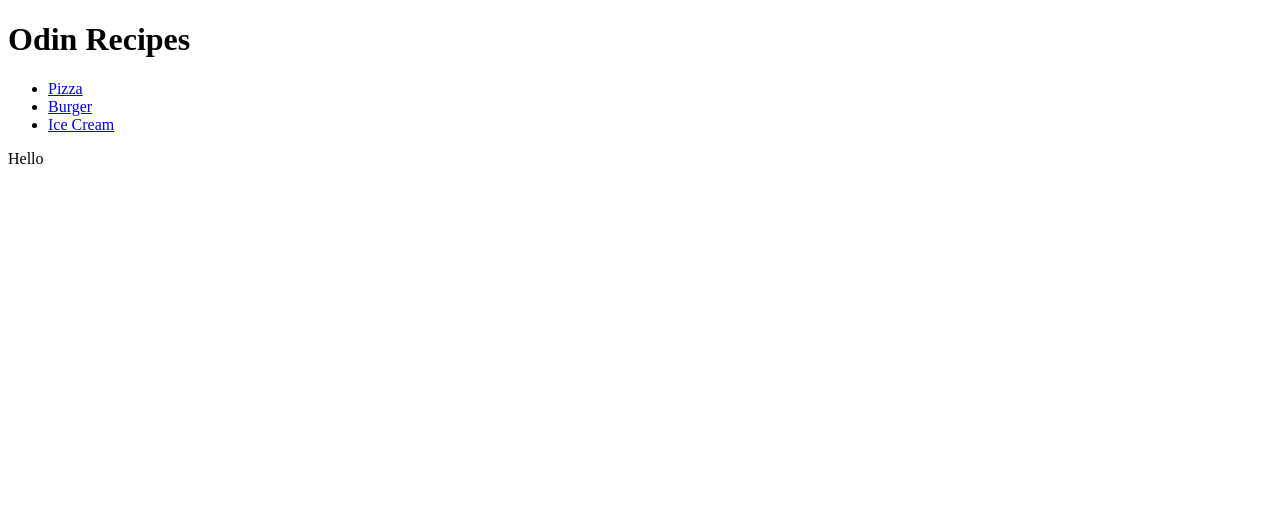
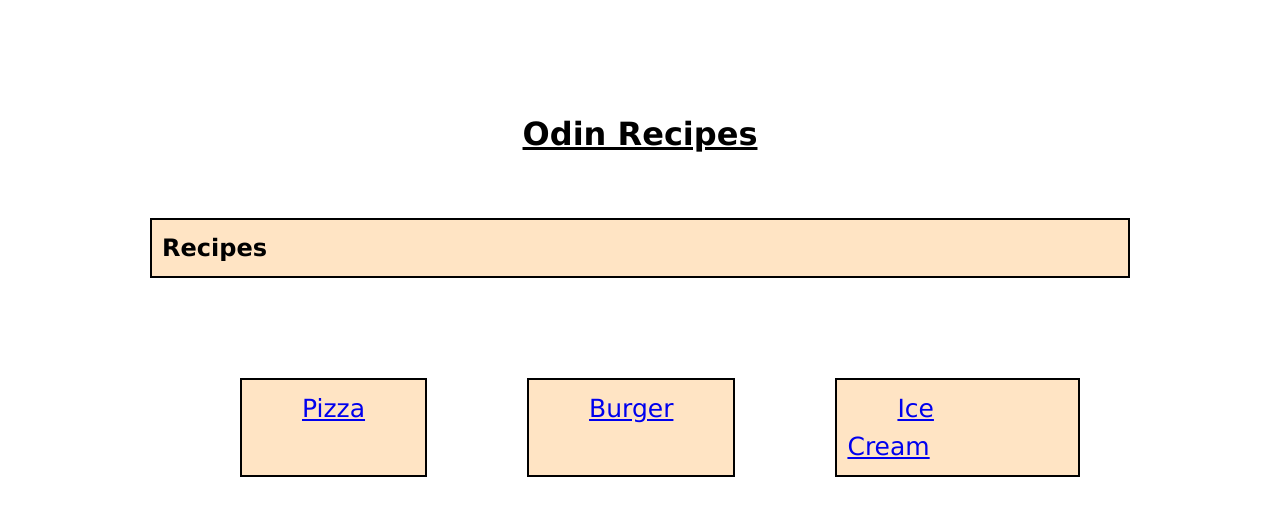
Before and after one commit to Haru-143/odin-recipes, a plain HTML site: page index.html in a window 1280 px wide. Drawn offline with Linux system fonts and the light colour scheme.

Commit message:
feat: add flex display and background colors on homepage

```diff
--- a/index.html
+++ b/index.html
@@ -3,17 +3,19 @@
     <head>
         <meta charset="UTF-8">
         <title>Recipe</title>
+        <link rel="stylesheet" href="style.css">
     </head>
 
+    <div class="homepage">
         <body>
-        <h1>Odin Recipes</h1>
+            <h1 class="recipe-title">Odin Recipes</h1>
             <!-- Link to Recipes -->
-        <ul>
+             <h2>Recipes</h2>
+            <ul class="recipe-list">
                 <li><a href="recipes/pizza.html">Pizza</a></li>
                 <li><a href="recipes/burger.html">Burger</a></li>
                 <li><a href="recipes/ice-cream.html">Ice Cream</a></li>
             </ul>
-
-        <p>Hello</p>
         </body>
+    </div>
 </html>
--- a/style.css
+++ b/style.css
@@ -1,16 +1,41 @@
 * {
-    background-color: lightblue;
-    line-height: 1.3;
-    margin: 15px;
+    /* background-color: lightblue; */
+    line-height: 1.5;
+    margin: 50px;
+    box-sizing: border-box;
 }
 
 body {
     font-family: Verdana, sans-serif;
+    margin: 0 auto;
+}
+
+.recipe-title {
+    text-align: center;
+    text-decoration: underline;
+    padding: 10px;
+    margin: auto;
+}
+
+.recipe-list {
+    display: flex;
+}
+
+.homepage li,
+.homepage h2 {
+    background-color: bisque;
+    padding: 10px;
+    border: 2px solid black;
 }
 
 ul li {
     list-style: circle;
     font-size: 25px;
+}
+
+.recipe-list li {
+    color: black;
+    list-style: none;
 }
 
 .burger-recipe h1,
@@ -22,6 +47,7 @@ ul li {
 
 .pizza-container img {
     width: 500px;
+    margin: auto;
 }
 
 .pizza-container h2 {
@@ -44,8 +70,6 @@ ul li {
 
 /* Burger recipe site */
 
-
-
 .burger-image {
     display: block;
     margin-left: auto;
@@ -53,7 +77,7 @@ ul li {
 }
 
 .burger-recipe {
-    border: 10px solid red;
+    border: 5px solid red;
 }
 
 .ingredients h3,
```
Lines whose indentation alone changed are shown as unchanged.
